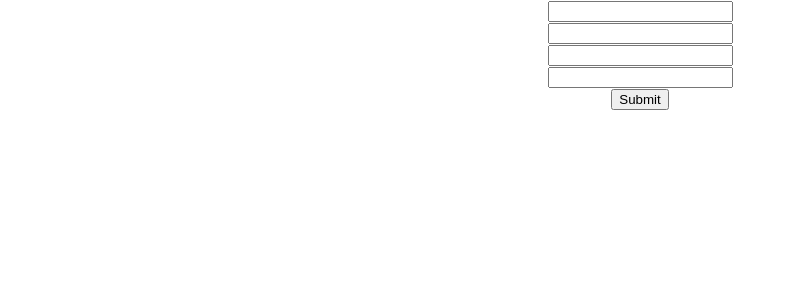
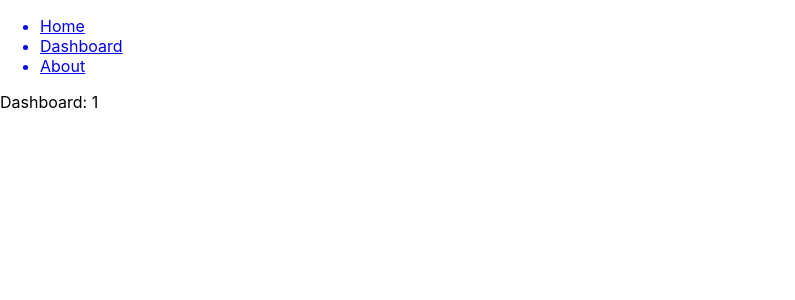
Before and after one commit to RatnasaiThadikonda/react-app, a React (Create React App) app: page /dashboard/1 in a window 1280 px wide. Shown: the top 300 px of the page, without its empty margins (0-795 px from the left). Built offline with nearby package versions, Linux system fonts and the light colour scheme.

Commit message:
routes added

```diff
--- a/package.json
+++ b/package.json
@@ -9,6 +9,7 @@
     "axios": "^1.6.3",
     "react": "^18.2.0",
     "react-dom": "^18.2.0",
+    "react-router-dom": "^6.21.1",
     "react-scripts": "5.0.1",
     "web-vitals": "^2.1.4"
   },
--- a/src/App.js
+++ b/src/App.js
@@ -1,44 +1,23 @@
-// App.js
+import React from 'react';
+import Navbar from './components/Navbar';
+import { BrowserRouter, Routes, Route } from 'react-router-dom';
+import Home from './components/Home';
+import About from './components/About';
+import Dashboard from './components/Dashboard';
 
-import React, { useState } from "react";
-import "./App.css"; // Import your styles if needed
-import axios from 'axios'
-
-function App() {
-
-  const [data, setData] = useState({
-    username: "",
-    email:"",
-    password: "",
-    confirmPassword: "",
-  });
-
-  const changeHandler =e =>{
-    setData({...data, [e.target.name]:e.target.value})
-  }
-  const submitHandler = e =>{
-    e.preventDefault()
-    console.log(data );
-    axios.post('https://reactlearning-94f88-default-rtdb.firebaseio.com/.json/' , data).then(
-()=> alert("submitted Successfully")
-    )
-  }
-
-  const { username, password , email , confirmPassword } = data;
+const App = () => {
   return (
-    <div >
-      <center>
-        <form autoComplete="off" onSubmit={submitHandler}>
-          <input  value={username} name="username" type="text" onChange={changeHandler} /> <br/>
-          <input  value={email} name="email" type="email" onChange={changeHandler} /> <br/>
-          <input value={password} name="password" type="password" onChange={changeHandler} /> <br/>
-          <input value={confirmPassword} name="confirmPassword" type="password" onChange={changeHandler} /> <br/>
-          <input type="submit" name="submit" />
-        </form>
-      </center>
-
+    <div>
+      <BrowserRouter>
+        <Navbar />
+        <Routes>
+          <Route path="/" element={<Home />} />
+          <Route path="/about" element={<About />} />
+          <Route path="/dashboard/:name" element={<Dashboard />} />
+        </Routes>
+      </BrowserRouter>
     </div>
   );
-}
+};
 
 export default App;
--- /dev/null
+++ b/src/components/About.js
@@ -0,0 +1,9 @@
+import React from 'react'
+
+const About = () => {
+  return (
+    <div>About</div>
+  )
+}
+
+export default About
--- /dev/null
+++ b/src/components/Dashboard.js
@@ -0,0 +1,11 @@
+import React from 'react'
+import { useParams } from 'react-router-dom';
+const Dashboard = ({match}) => {
+    const { name } = useParams();
+
+  return (
+    <div>Dashboard: {name}</div>
+  )
+}
+
+export default Dashboard
--- a/src/components/Home.js
+++ b/src/components/Home.js
@@ -1,8 +1,17 @@
-import React from 'react'
+import React, { useState } from 'react'
+import { Navigate } from 'react-router-dom';
 
 const Home = () => {
+    const [auth , setAuth] = useState(false);
+    if(auth){
+        return <Navigate  to='/dashboard' />
+    }
   return (
+    <center>
     <div>Home</div>
+    <button onClick={()=> setAuth(true)}>LOGIN</button>
+    </center>
+
   )
 }
 
--- /dev/null
+++ b/src/components/Navbar.js
@@ -0,0 +1,16 @@
+import React from 'react'
+import {Link} from 'react-router-dom';
+
+const Navbar = () => {
+  return (
+    <div>
+        <ul>
+            <Link to="/" ><li>Home</li></Link>
+            <Link to="/dashboard" ><li>Dashboard</li></Link>
+            <Link to = "/about" ><li>About</li></Link>
+        </ul>
+    </div>
+  )
+}
+
+export default Navbar
```
Also changed, not shown: src/components/Footer.js (deleted, +0 -9 lines), src/components/Header.js (deleted, +0 -9 lines), src/display.js (deleted, +0 -9 lines), 1 other file (tests, documents, lock files or other folders).
